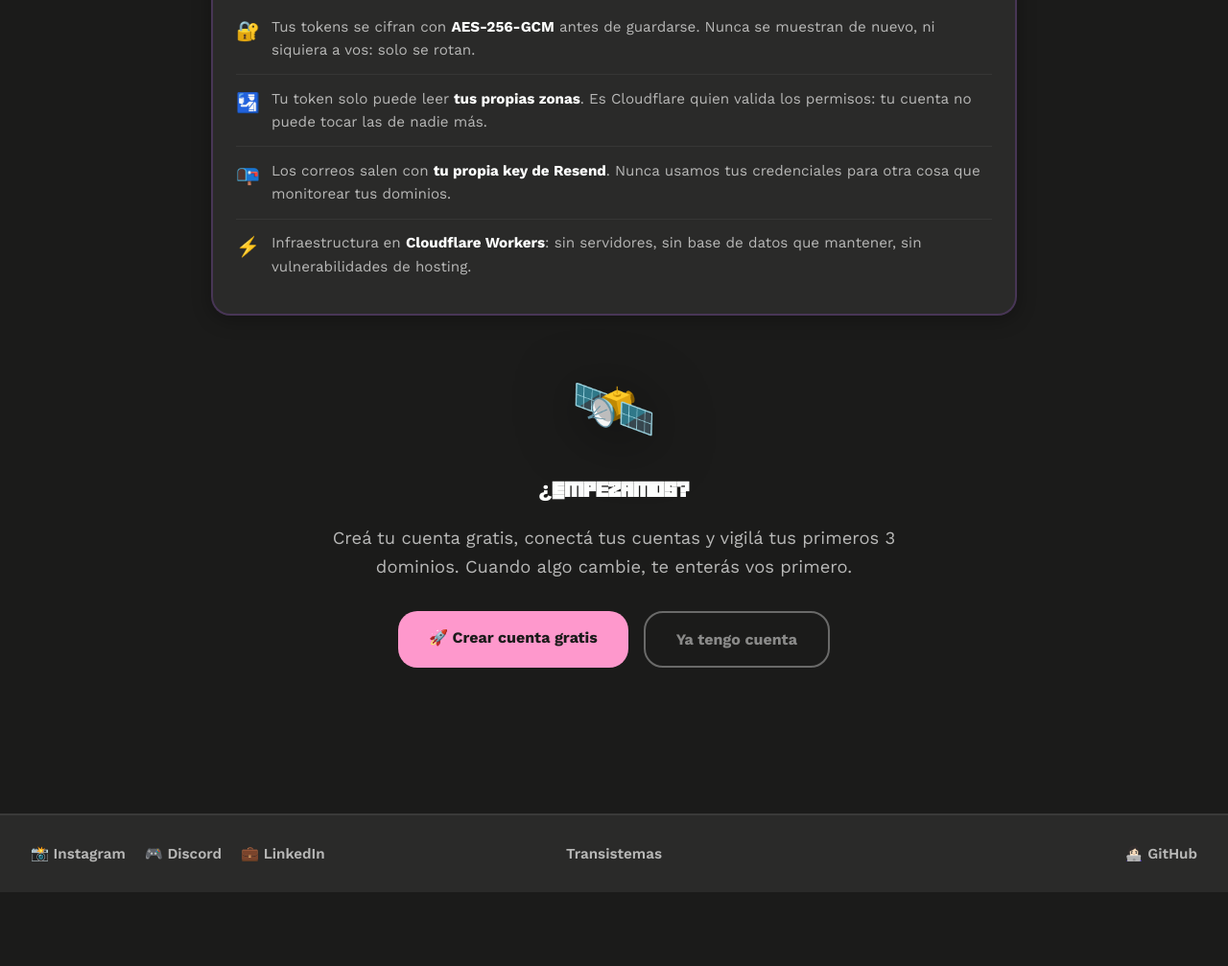
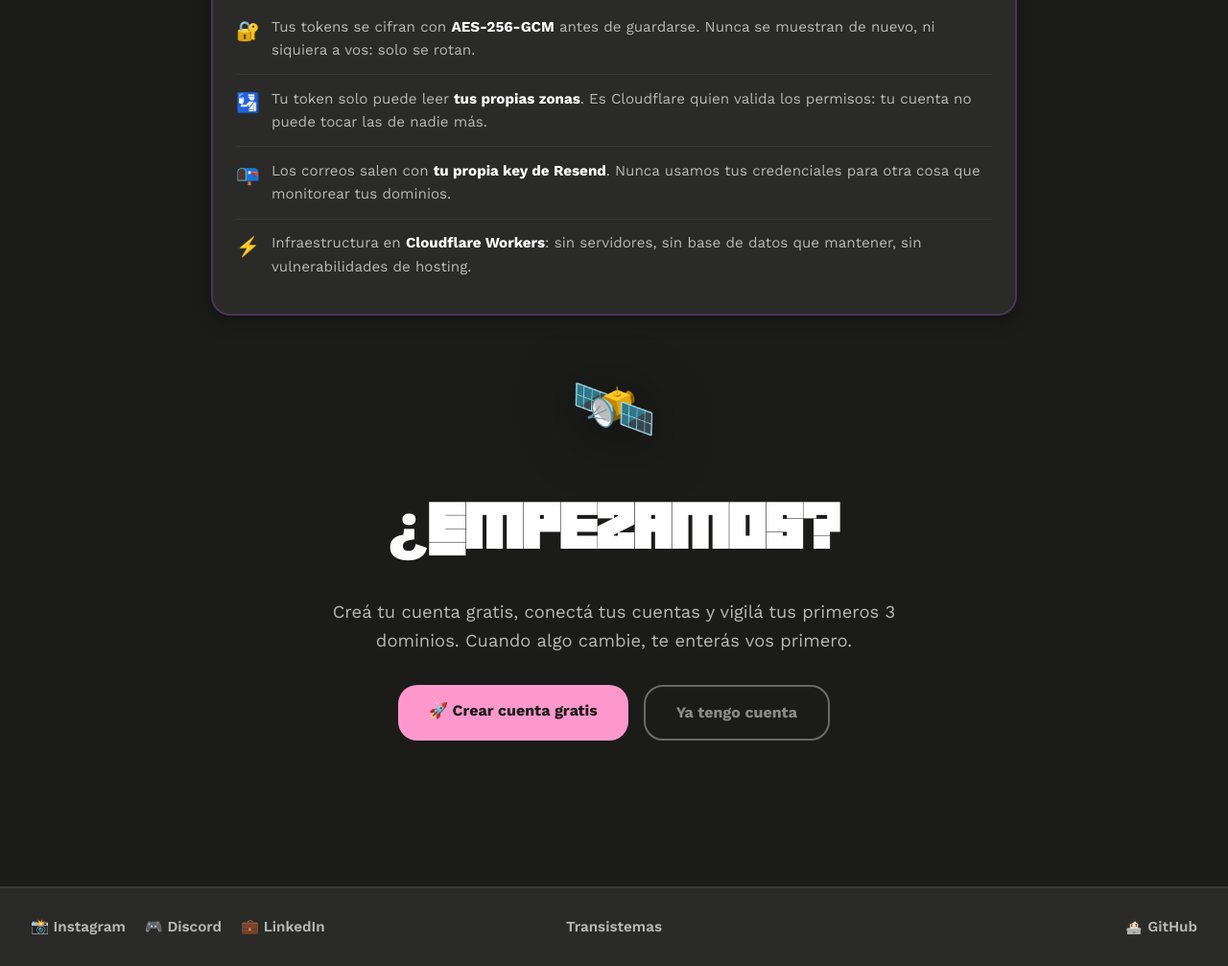
Before and after one commit to Transistemas-ac/dns-monitor, a website: page public/index.html in a window 1280 px wide. Shown: the part 3433-4440 px from the top of the page at 96% size. Before the commit the page ends 4363 px from the top, so only its background shows below. Drawn offline with Linux system fonts and the light colour scheme.

Commit message:
Landing: aumentar font size del CTA ¿Empezamos?

```diff
--- a/public/index.html
+++ b/public/index.html
@@ -384,7 +384,7 @@
 
       <section class="hero" style="padding-top: 3rem">
         <span class="hero-emoji">🛰️</span>
-        <h2 style="font-family: 'Robot Crush', 'Work Sans', sans-serif">
+        <h2 style="font-family: 'Robot Crush', 'Work Sans', sans-serif; font-size: clamp(2.6rem, 6vw, 4.5rem)">
           ¿Empezamos?
         </h2>
         <p class="tagline" style="margin: 1rem auto 2rem">
```
